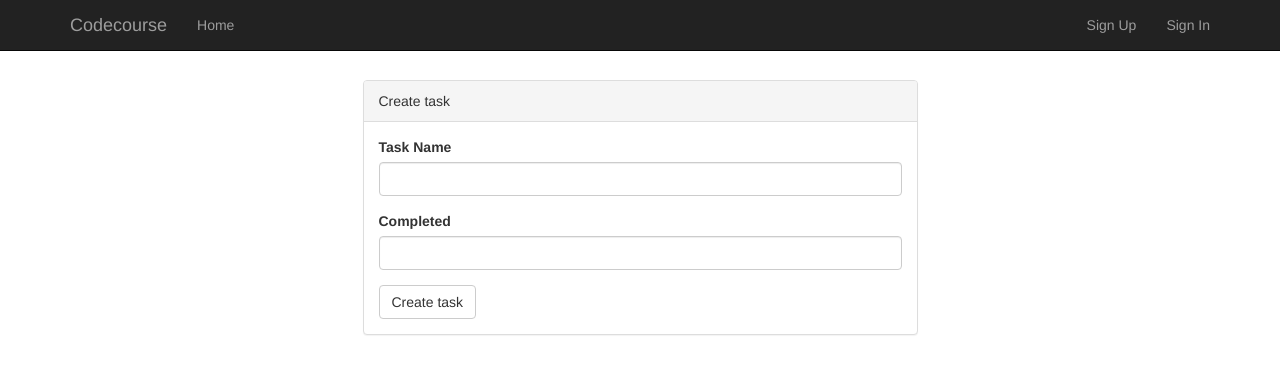
After one commit to gorkaeff/slimframework-sqlite-example, a PHP site: template resources/views/task/create.twig in a window 1280 px wide. The commit adds this page. Shown: the top 374 px of the page. Run offline with PHP 8.4, Linux system fonts and the light colour scheme; the template is opened without the code that fills it, so the values that code supplies are empty; some libraries are stand-ins or nearby versions.

Commit message:
Store task

```diff
--- /dev/null
+++ b/resources/views/task/create.twig
@@ -0,0 +1,25 @@
+{% extends 'templates/app.twig' %}
+
+{% block content %}
+	<div class="row">
+		<div class="col-md-6 col-md-offset-3">
+			<div class="panel panel-default">
+				<div class="panel-heading">Create task</div>
+				<div class="panel-body">
+					<form action="{{ path_for('tasks.store') }}" method="POST" autocomplete="off">
+						<div class="form-group">
+							<label for="name">Task Name</label>
+							<input class="form-control" type="text" name="name" id="name">
+						</div>
+						<div class="form-group">
+							<label for="completed">Completed</label>
+							<input class="form-control" type="text" name="completed" id="completed">
+						</div>
+						<button type="submit" class="btn btn-default">Create task</button>
+						{{ csrf.field | raw }}
+					</form>
+				</div>
+			</div>
+		</div>
+	</div>
+{% endblock %}
--- a/resources/views/task/index.twig
+++ b/resources/views/task/index.twig
@@ -1,7 +1,7 @@
 {% extends 'templates/app.twig' %}
 
 {% block content %}
-
+	<a class="btn btn-info" href="{{ path_for('tasks.create') }}" role="button">Create new task</a>
 	{% if data.tasks.count > 0 %}
 		<table class="table">
 			<thead>
@@ -10,6 +10,7 @@
 					<th scope="col">Completed</th>
 					<th scope="col">Created At</th>
 					<th scope="col">Updated At</th>
+					<th scope="col">Actions</th>
 				</tr>
 			</thead>
 			<tbody>
@@ -19,6 +20,7 @@
 						<td>{{ task.completed }}</td>
 						<td>{{ task.created_at }}</td>
 						<td>{{ task.updated_at }}</td>
+						<td>Edit / Delete</td>
 					<tr>
 				{% endfor %}
 			</tbody>
```
Also changed, not shown: app/Controllers/Task/TaskController.php (+12 -2 lines), slimBD.sqlite.
